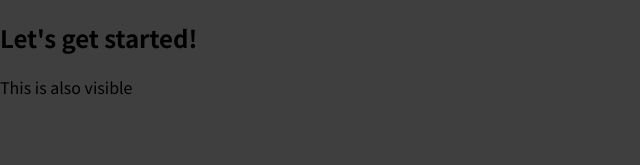
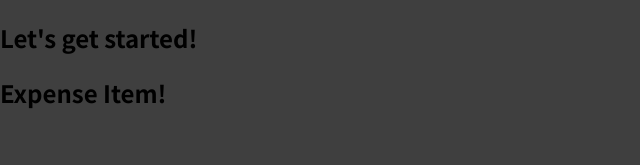
Before and after one commit to mingerlin/complete-react-guide, a JavaScript app: page / in a window 1280 px wide. Shown: the top 165 px of the page, without its empty margins (0-640 px from the left). Built offline with nearby package versions, Linux system fonts and the light colour scheme.

Commit message:
finish lecture 34

```diff
--- a/src/App.js
+++ b/src/App.js
@@ -1,8 +1,10 @@
+import ExpenseItem from "./components/ExpenseItem";
+
 function App() {
   return (
     <div>
       <h2>Let's get started!</h2>
-      <p>This is also visible</p>
+      <ExpenseItem />
     </div>
   );
 }
--- /dev/null
+++ b/src/components/ExpenseItem.js
@@ -0,0 +1,3 @@
+export default function ExpenseItem() {
+  return <h2>Expense Item!</h2>;
+}
```
Also changed, not shown: 1 other file (tests, documents, lock files or other folders).
